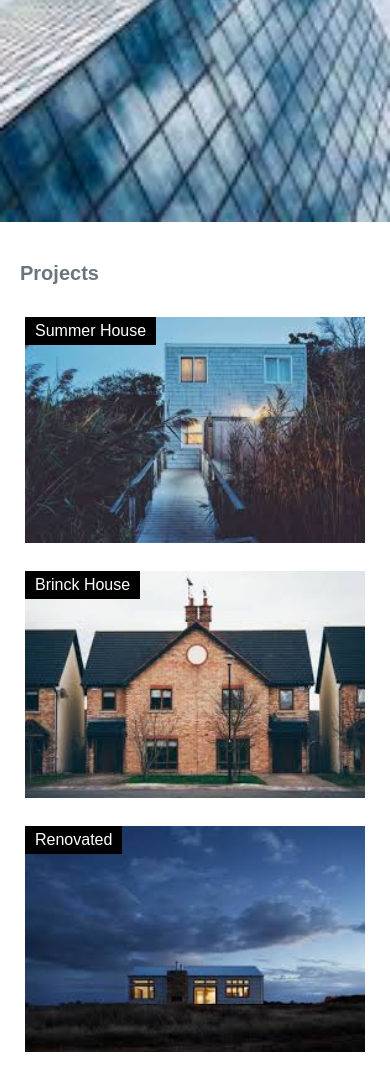
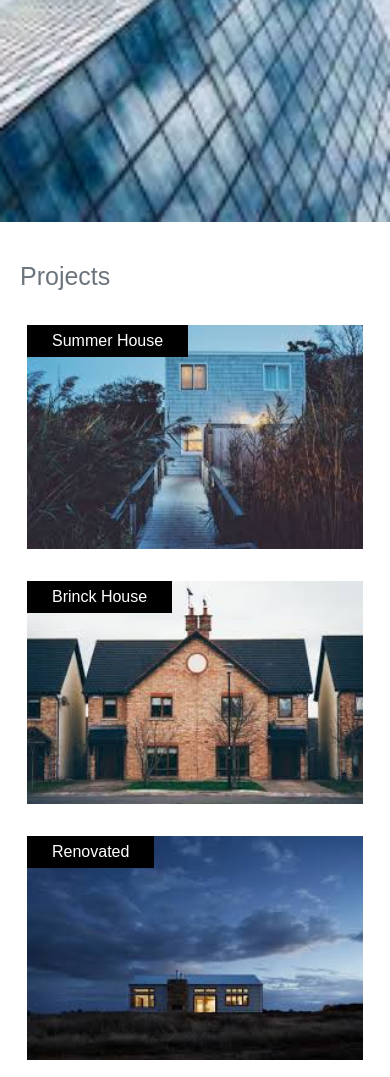
Before and after one commit to MaymonaObaid01/maymonaobaid01.github.io, a plain HTML site: page index.html in a window 390 px wide. Shown: the part 278-1355 px from the top of the page. Drawn offline with Linux system fonts and the light colour scheme.

Commit message:
Edit Projct section

```diff
--- a/assets/css/style.css
+++ b/assets/css/style.css
@@ -29,7 +29,7 @@ body {
   height: 50px;
 }
 
-.header .navbar .fixedMenu {
+.fixedMenu {
   position: fixed;
   width: 100%;
   background-color:white;
@@ -89,9 +89,6 @@ body {
 .projects .title {
   padding-top: 80px;
   margin-bottom: 50px;
-}
-
-.projects .title h2 {
   text-align: left;
   font-family: "Arial";
   font-size: 25px;
@@ -103,7 +100,7 @@ body {
   flex-wrap: wrap;
 }
 
-.projects .projectsItems .card {
+.projects .card {
   position: relative;
   text-align: center;
   color: white;
@@ -112,11 +109,11 @@ body {
   padding-bottom: 10px;
 }
 
-.projects .projectsItems .card .item img {
+.projects img {
    width: 100%;
 }
 
-.top-left {
+.topLeft {
   position: absolute;
   top: 0px;
   left: 0px;
@@ -367,21 +364,18 @@ img {
   .projects .title {
     padding-top: 40px;
     margin-bottom: 20px;
+    font-size: 25px;
   }
 
-  .projects .title h2 {
-    font-size: 20px;
+  .projects .card {
+    width: 100%;
+    margin: 7px 0;
+    padding: 7px;
   }
 
-  .projects .projectsItems .card {
-    width: 100%;
-    margin: 7px 0;
-    padding: 5px;
-  }
-
-  .top-left {
-    padding: 5px 10px;
-    margin: 5px;
+  .topLeft {
+    padding: 7px 25px;
+    margin: 7px;
     font-size: 16px;
   }
 
--- a/index.html
+++ b/index.html
@@ -21,7 +21,7 @@
                 </div>
             </div>
             <div class="TextOverImage">
-                <h1 class="text"><span>BR</span> Architects</h1>
+                <p class="text"><span>BR</span> Architects</p>
             </div>
         </div>
         <!-- End of header section -->
@@ -30,56 +30,40 @@
         <div class="projects"
             id="goToProjects">
             <div class="title">
-                <h2>Projects</h2>
+                <p>Projects</p>
             </div>
             <div class="projectsItems">
                 <div class="card">
-                    <div class="item">
                     <img src="assets/img/1.jpg">
-                        <div class="top-left">Summer House</div>
-                    </div>
+                    <div class="topLeft">Summer House</div>
                 </div>
                 <div class="card">
-                    <div class="item">
                     <img src="assets/img/2.jpg">
-                        <div class="top-left">Brinck House</div>
-                    </div>
+                    <div class="topLeft">Brinck House</div>
                 </div>
                 <div class="card">
-                    <div class="item">
                     <img src="assets/img/3.jpg">
-                        <div class="top-left">Renovated</div>
-                    </div>
+                    <div class="topLeft">Renovated</div>
                 </div>
                 <div class="card">
-                    <div class="item">
                     <img src="assets/img/4.jpg">
-                        <div class="top-left">Barn House</div>
-                    </div>
+                    <div class="topLeft">Barn House</div>
                 </div>
                 <div class="card">
-                    <div class="item">
                     <img src="assets/img/2.jpg">
-                        <div class="top-left">Summer House</div>
-                    </div>
+                    <div class="topLeft">Summer House</div>
                 </div>
                 <div class="card">
-                    <div class="item">
                     <img src="assets/img/1.jpg">
-                        <div class="top-left">Brinck House</div>
-                    </div>
+                    <div class="topLeft">Brinck House</div>
                 </div>
                 <div class="card">
-                    <div class="item">
                     <img src="assets/img/4.jpg">
-                        <div class="top-left">Renovated</div>
-                    </div>
+                    <div class="topLeft">Renovated</div>
                 </div>
                 <div class="card">
-                    <div class="item">
                     <img src="assets/img/3.jpg">
-                        <div class="top-left">Barn House</div>
-                    </div>
+                    <div class="topLeft">Barn House</div>
                 </div>
             </div>
         </div>
```
Lines whose indentation alone changed are shown as unchanged.
